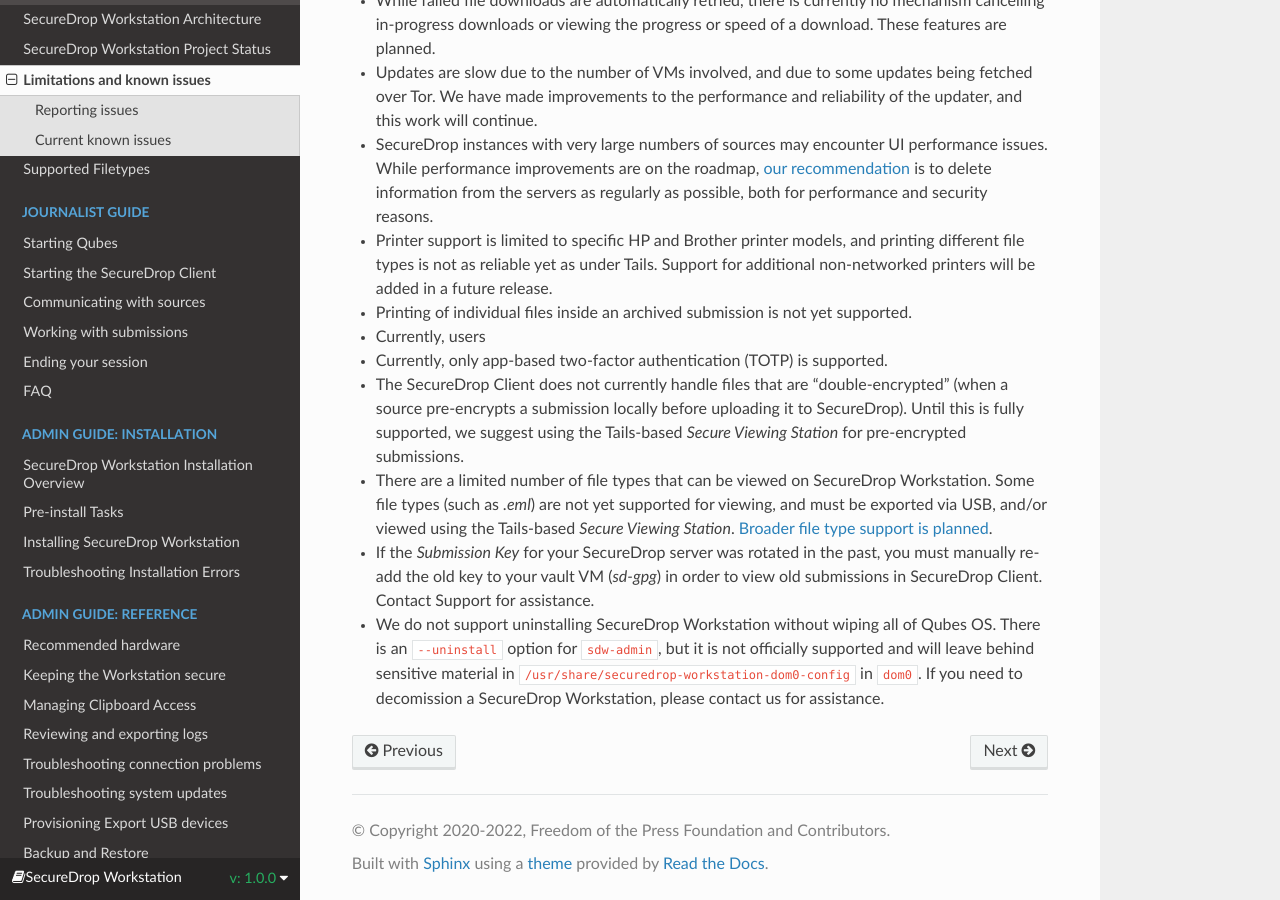
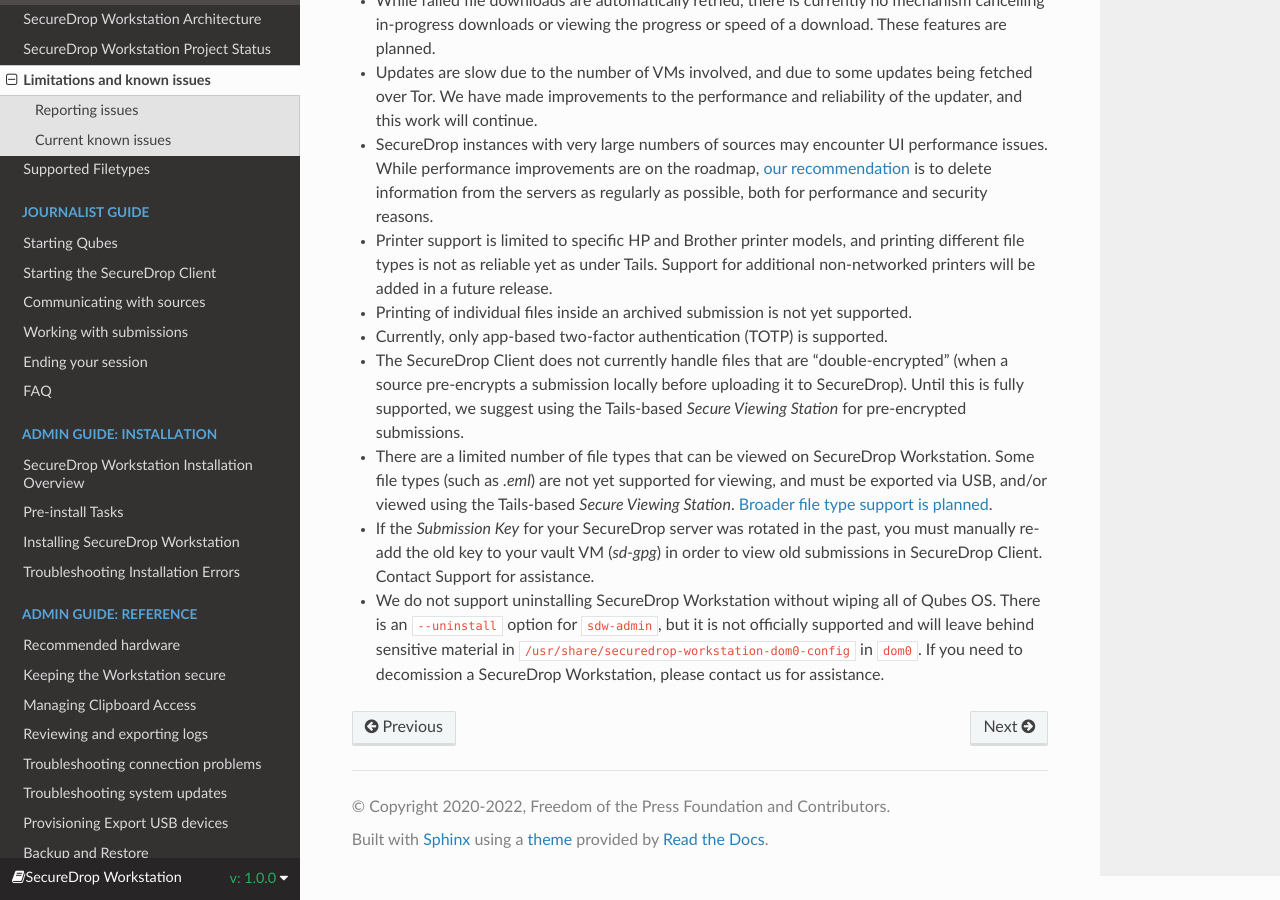
Before and after one commit to freedomofpress/securedrop-workstation-docs, a Sphinx documentation site: the page built from docs/general/known_issues.rst, in a window 1280 px wide and 900 px high, scrolled down 595 px. Built offline with Sphinx 7.4.7 and the Read the Docs theme 2.0.0, drawn with Linux system fonts in a browser that asks for light colours.

Commit message:
Remove a partial bullet point in the limitations guide.

```diff
--- a/docs/general/known_issues.rst
+++ b/docs/general/known_issues.rst
@@ -36,7 +36,6 @@
   different file types is not as reliable yet as under Tails. Support for
   additional non-networked printers will be added in a future release.
 - Printing of individual files inside an archived submission is not yet supported.
-- Currently, users
 - Currently, only app-based two-factor authentication (TOTP) is supported.
 - The SecureDrop Client does not currently handle files that are "double-encrypted"
   (when a source pre-encrypts a submission locally before uploading it to SecureDrop).
```
